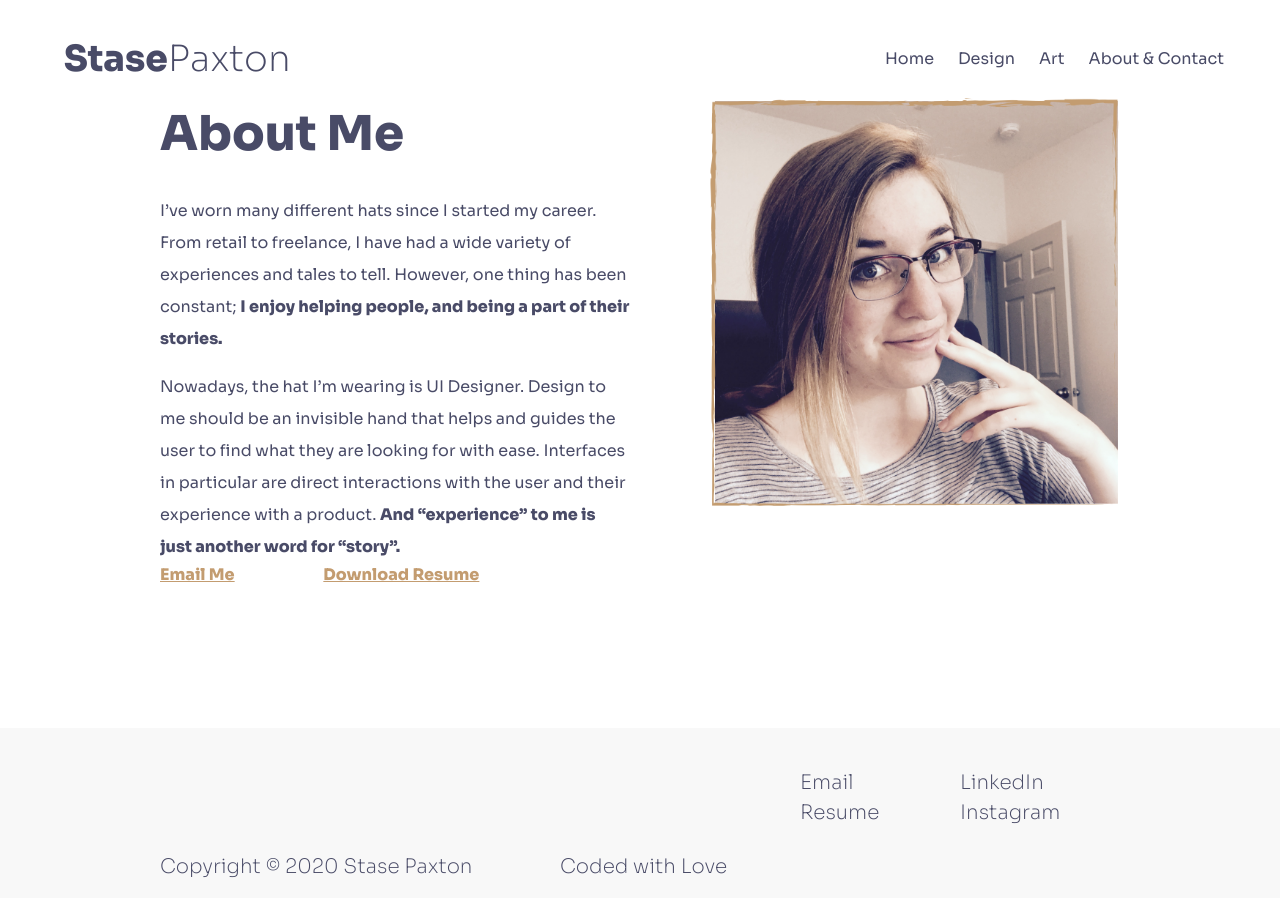
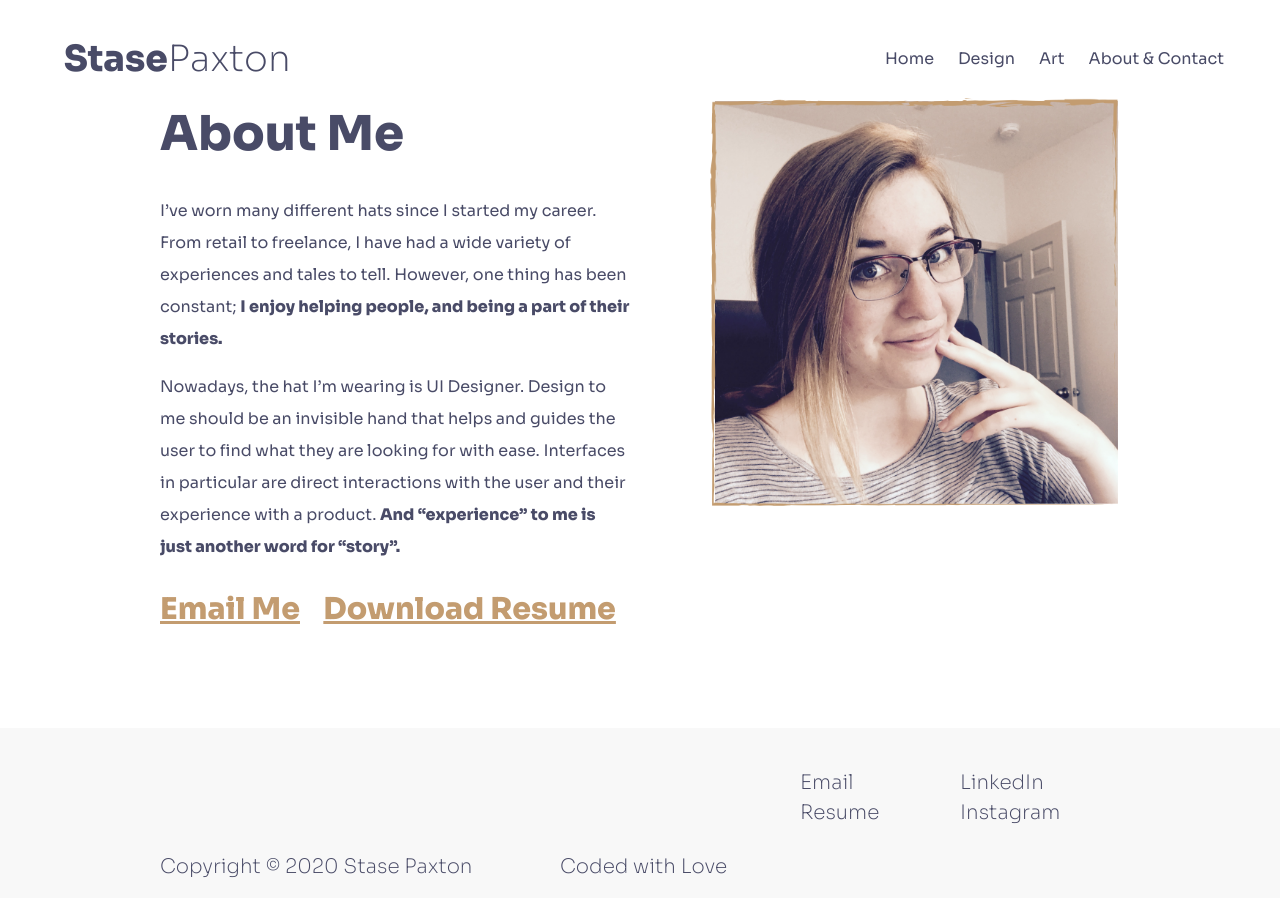
Before and after one commit to StasePaxton/stasepaxton.github.io, a Next.js app: page /about in a window 1280 px wide. Built offline with nearby package versions, Linux system fonts and the light colour scheme.

Commit message:
Add resume.pdf with download links

```diff
--- a/components/footer.js
+++ b/components/footer.js
@@ -10,7 +10,7 @@ export default function Navigation() {
 
         <div className="flex mb-6">
           <span className="w-8/12 font-thin text-xl"></span>
-          <span className="w-2/12 font-thin text-xl">Resume</span>
+          <span className="w-2/12 font-thin text-xl"><a href="/pdfs/resume.pdf" download="stase-paxton.pdf">Resume</a></span>
           <span className="w-2/12 font-thin text-xl"><a href="https://www.instagram.com/socialmanickin/">Instagram</a></span>
         </div>
 
--- a/pages/about.js
+++ b/pages/about.js
@@ -25,9 +25,9 @@ export default function About() {
           </div>
         </div>
 
-        <div className="grid grid-cols-6 gap-5">
-          <div className="col-span-1 text-gold underline"><strong><Link href="mailto:stase@stasepaxton.com"><a>Email Me</a></Link></strong></div>
-          <div className="col-start-2 col-span-5 text-gold underline"><strong><Link href="#"><a>Download Resume</a></Link></strong></div>
+        <div className="grid grid-cols-6 gap-5 pt-6">
+          <div className="col-span-1 text-3xl text-gold underline"><strong><Link href="mailto:stase@stasepaxton.com"><a>Email Me</a></Link></strong></div>
+          <div className="col-start-2 col-span-5 text-3xl text-gold underline"><strong><a href="/pdfs/resume.pdf" download="stase-paxton.pdf">Download Resume</a></strong></div>
         </div>
       </div>
     </>
--- a/pages/index.js
+++ b/pages/index.js
@@ -64,7 +64,7 @@ export default function Home() {
         <div className="row-span-1 col-span-9">
           <div className="flex justify-start">
             <strong><Link href="mailto:stase@stasepaxton.com"><a className="mr-16 text-gold text-4xl underline">Email Me</a></Link></strong>
-            <strong><a className="text-gold text-4xl underline" href="#">Download Resume</a></strong>
+            <strong><a className="text-gold text-4xl underline" href="/pdfs/resume.pdf" download="stase-paxton.pdf">Download Resume</a></strong>
           </div>
         </div>
 
```
Also changed, not shown: 1 other file (tests, documents, lock files or other folders).
